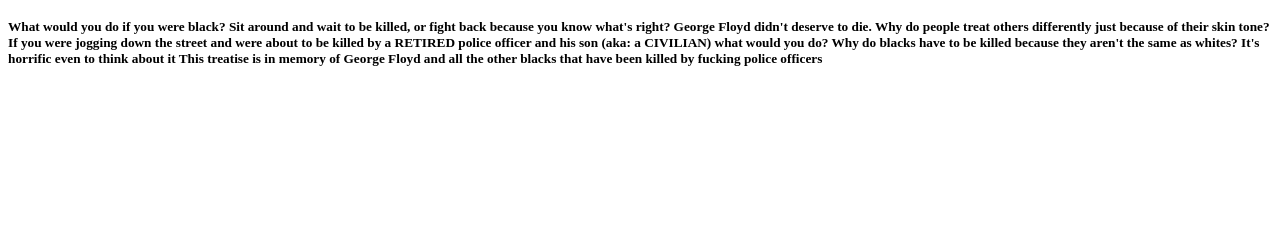
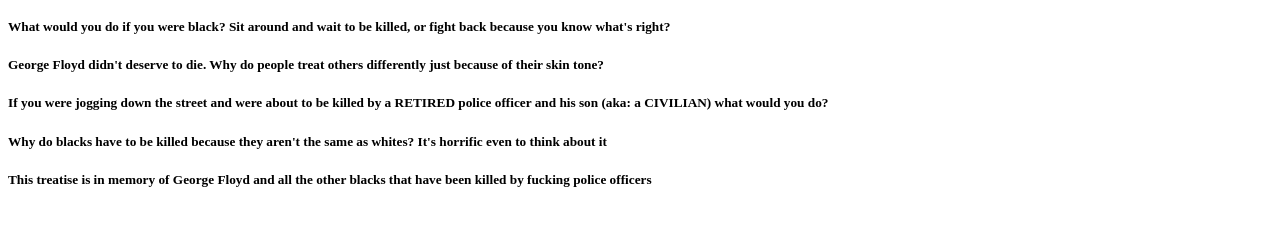
Before and after one commit to Torin-McAlpin/Torin-McAlpin.github.io, a plain HTML site: page how to make the world a better place!.html in a window 1280 px wide. Shown: the part 120-346 px from the top of the page. Drawn offline with Linux system fonts and the light colour scheme.

Commit message:
Update how to make the world a better place!.html

```diff
--- a/how to make the world a better place!.html
+++ b/how to make the world a better place!.html
@@ -7,12 +7,12 @@
     <h1>think about it, we are tecnicly killing our self<h1>
     <h1>A treatise about the unfairness of black's life</h1>
     <h5>What would you do if you were black?
-    Sit around and wait to be killed, or fight back because you know what's right?
-    George Floyd didn't deserve to die. Why do people treat others differently just because of their skin tone?
-    If you were jogging down the street and were about to be killed by a RETIRED police officer and his son (aka: a CIVILIAN) what would you do?
-    Why do blacks have to be killed because they aren't the same as whites?
-    It's horrific even to think about it
-    This treatise is in memory of George Floyd and all the other blacks that have been killed by fucking police officers
+    Sit around and wait to be killed, or fight back because you know what's right?</h5>
+    <h5>George Floyd didn't deserve to die. Why do people treat others differently just because of their skin tone?</h5>
+    <h5>If you were jogging down the street and were about to be killed by a RETIRED police officer and his son (aka: a CIVILIAN) what would you do?</h5>
+    <h5>Why do blacks have to be killed because they aren't the same as whites?
+    It's horrific even to think about it</5>
+    <h5>This treatise is in memory of George Floyd and all the other blacks that have been killed by fucking police officers</h5>
     </h5>
   </body>
 </html>
```
